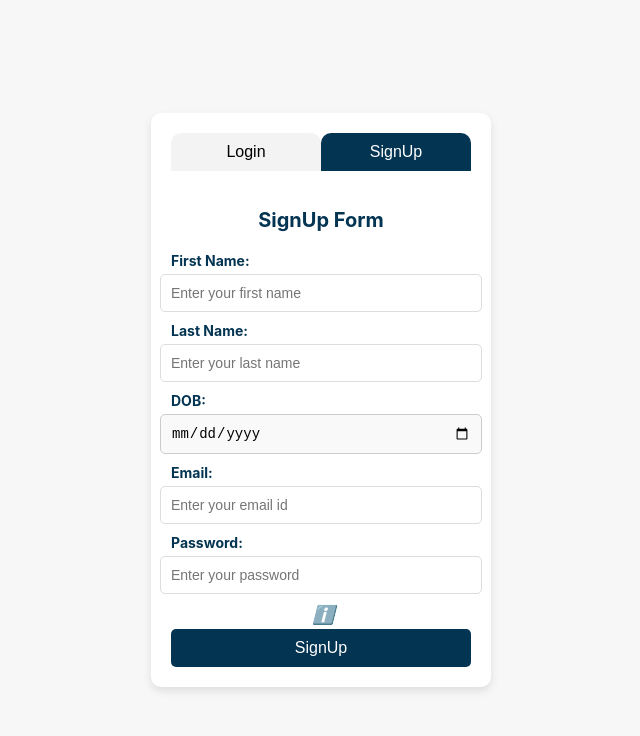
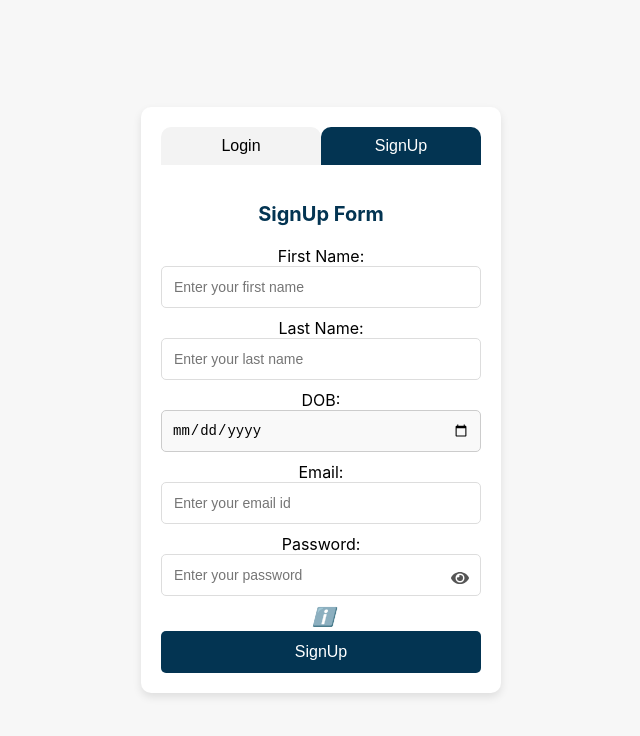
Before and after one commit to rick2001/socialmediaapp, a React (Create React App) app: page / in a window 1280 px wide. Both pictures are taken after a click on the button "SignUp". Shown: the top 736 px of the page, without its empty margins (319-959 px from the left). Built offline with nearby package versions, Linux system fonts and the light colour scheme.

Commit message:
commit-12

```diff
--- a/package.json
+++ b/package.json
@@ -9,8 +9,10 @@
     "@mui/material": "^6.4.3",
     "@reduxjs/toolkit": "^2.5.1",
     "cra-template": "1.2.0",
+    "lucide-react": "^0.475.0",
     "react": "^19.0.0",
     "react-dom": "^19.0.0",
+    "react-icons": "^5.5.0",
     "react-redux": "^9.2.0",
     "react-router-dom": "^7.1.5",
     "react-scripts": "5.0.1",
--- a/src/Components/Login.css
+++ b/src/Components/Login.css
@@ -6,14 +6,16 @@
   background-color: #f7f7f7;
 }
 
+
 .login-container .form-container {
   background-color: white;
   padding: 20px;
   border-radius: 10px;
   box-shadow: 0 4px 8px rgba(0, 0, 0, 0.1);
-  width: 300px;
+  width: 320px;
   text-align: center;
 }
+
 
 .login-container .form-toggle {
   display: flex;
@@ -22,7 +24,6 @@
 }
 
 .login-container .form-toggle button {
-
   width: 50%;
   padding: 10px;
   background-color: #f3f3f3;
@@ -38,6 +39,7 @@
   color: white;
 }
 
+
 .login-container .form {
   display: flex;
   flex-direction: column;
@@ -50,19 +52,69 @@
   color: #033452;
 }
 
+
 .login-container .form input {
   width: 100%;
-  padding: 10px;
+  padding: 12px;
   margin-bottom: 10px;
   border: 1px solid #ddd;
   border-radius: 5px;
   font-size: 14px;
+  height: 42px;
+  box-sizing: border-box;
 }
+
+.login-container .form input:focus {
+  border-color: #033452;
+  outline: none;
+  box-shadow: 0 0 5px rgba(3, 52, 82, 0.5);
+}
+
+
+.password-container {
+  display: flex;
+  align-items: center;
+  width: 100%;
+  position: relative;
+}
+
+.password-container input {
+  flex: 1;
+  width: 100%;
+  padding: 12px;
+  border: 1px solid #ddd;
+  border-radius: 5px;
+  font-size: 14px;
+  height: 42px;
+  box-sizing: border-box;
+}
+
+
+.password-container .eye-icon {
+  position: absolute;
+  right: 12px;
+  cursor: pointer;
+  font-size: 18px;
+  color: #555;
+}
+
+.password-container .eye-icon:hover {
+  color: #000;
+}
+
+
+.login-container .form input[type="date"] {
+  background-color: #f9f9f9;
+  border: 1px solid #ccc;
+  padding: 10px;
+  height: 42px;
+}
+
 
 .login-container .form button {
   margin-top: 4px;
   width: 100%;
-  padding: 10px;
+  padding: 12px;
   background-color: #033452;
   color: white;
   border: none;
@@ -75,27 +127,6 @@
 .login-container .form button:hover {
   background-color: #021f33;
 }
-
-
-.login-container .form .inputText {
-  align-self: flex-start;
-  font-size: 14px;
-  font-weight: bold;
-  color: #033452;
-  margin-bottom: 5px;
-}
-
-.login-container .form input[type="date"] {
-  background-color: #f9f9f9;
-  border: 1px solid #ccc;
-}
-
-.login-container .form input:focus {
-  border-color: #033452;
-  outline: none;
-  box-shadow: 0 0 5px rgba(3, 52, 82, 0.5);
-}
-
 
 
 .login-container .forgot-password {
@@ -114,19 +145,6 @@
   color: #0056b3;
 }
 
-.login-container .reset-password-container {
-  text-align: center;
-  width: 100%;
-}
-
-.login-container .reset-password-container input {
-  width: 100%;
-}
-
-.login-container .reset-password-container button {
-  margin-top: 10px;
-}
-
 
 .login-container .back-button {
   background: none;
@@ -143,16 +161,11 @@
 }
 
 
-.password-container {
-  display: flex;
-  align-items: center;
-  position: relative;
+.error-message {
+  color: red;
+  font-size: 12px;
 }
 
-.password-container input {
-  flex: 1;
-  padding-right: 30px;
-}
 
 .info-icon {
   margin-left: 5px;
@@ -172,7 +185,3 @@
   left: 20px;
   white-space: nowrap;
 }
-.error-message {
-  color: red;
-  font-size: 12px;
-}
--- a/src/Components/Login.js
+++ b/src/Components/Login.js
@@ -4,6 +4,8 @@ import { useNavigate } from 'react-router-dom';
 // import { resetUserPassword, signUpUser } from '../redux/counter/counterSlice';
 import './Login.css'
 import { toast } from 'react-toastify';
+import { Eye, EyeOff } from "lucide-react"
+import { FaEye, FaEyeSlash } from 'react-icons/fa';
 export const Login = () => {
     // const userDetails = useSelector(state => state.counter.userDetails)
     // const dispatch = useDispatch();
@@ -11,9 +13,12 @@ export const Login = () => {
     const [isLogin, setIsLogin] = useState(true);
     const [isResetPassword, setIsResetPassword] = useState(false);
     const [logInData, setLoginData] = useState({ userId: "", userPassword: "" })
-    const [signUpData, setSignUpData] = useState({ userId: "", userPassword: "", userFirstName: "", userLastName: "", userDateOfBirth: ""})
+    const [signUpData, setSignUpData] = useState({ userId: "", userPassword: "", userFirstName: "", userLastName: "", userDateOfBirth: "" })
     const [resetData, setResetData] = useState({ userId: "", newPassword: "" });
-    const [passwordError, setPasswordError] = useState("")
+    const [passwordError, setPasswordError] = useState("");
+    const [showPassword, setShowPassword] = useState(false);
+    const [showSignUpPassword, setShowSignUpPassword] = useState(false);
+    const [showResetPassword, setShowResetPassword] = useState(false);
 
     const handleOnclickLogin = (e) => {
         setLoginData({ ...logInData, [e.target.id]: e.target.value })
@@ -29,18 +34,18 @@ export const Login = () => {
 
             if (data.length > 0) {
                 toast.success("Logged in successfully..",
-                    {autoClose: 1000}
+                    { autoClose: 1000 }
                 )
                 navigate("/home");
             }
             else {
-                toast.error("Invalid credentials",{
-                    autoClose:1000
+                toast.error("Invalid credentials", {
+                    autoClose: 1000
                 })
             }
         } catch (error) {
             console.log("Logging error..", error)
-            toast.warning("Error connecting to server",{
+            toast.warning("Error connecting to server", {
                 autoClose: 1000
             })
         }
@@ -73,40 +78,40 @@ export const Login = () => {
             const checkResponse = await fetch(`http://localhost:5000/users?userId=${signUpData.userId}`);
             const existingUser = await checkResponse.json();
 
-            if(existingUser.length > 0){
+            if (existingUser.length > 0) {
                 toast.warning("User already exists! Please login")
-                setSignUpData({userId: "", userPassword: "", userFirstName: "", userLastName: "", userDateOfBirth: ""})
+                setSignUpData({ userId: "", userPassword: "", userFirstName: "", userLastName: "", userDateOfBirth: "" })
                 setIsLogin(true);
                 return;
             }
 
             // create a new user
-            const createNewUser = await fetch("http://localhost:5000/users",{
-                method:"POST",
-                headers:{
-                    "Content-Type":"application/json"
+            const createNewUser = await fetch("http://localhost:5000/users", {
+                method: "POST",
+                headers: {
+                    "Content-Type": "application/json"
                 },
                 body: JSON.stringify(signUpData)
             })
 
-            if (createNewUser.ok){
-                toast.success("Signed up successfully! Log in now..",{
-                    autoClose:2500
+            if (createNewUser.ok) {
+                toast.success("Signed up successfully! Log in now..", {
+                    autoClose: 2500
                 })
                 setIsLogin(true);
-                setSignUpData({userId: "", userPassword: "", userFirstName: "", userLastName: "", userDateOfBirth: ""})
+                setSignUpData({ userId: "", userPassword: "", userFirstName: "", userLastName: "", userDateOfBirth: "" })
             }
-            else{
-                toast.error("Sign up failed",{
-                    autoClose:1000
+            else {
+                toast.error("Sign up failed", {
+                    autoClose: 1000
                 })
             }
 
 
         } catch (error) {
-            console.log("Sign up error",error);
-            toast.error("Error signing up!",{
-                autoClose:1000
+            console.log("Sign up error", error);
+            toast.error("Error signing up!", {
+                autoClose: 1000
             })
 
         }
@@ -129,12 +134,12 @@ export const Login = () => {
 
 
     // auto populating
-    const handleForgetPassword = ()=>{
-        if(!logInData.userId){
+    const handleForgetPassword = () => {
+        if (!logInData.userId) {
             toast.warning("Please enter email first!")
             return;
         }
-        setResetData({userId: logInData.userId, newPassword: ""})
+        setResetData({ userId: logInData.userId, newPassword: "" })
         setIsResetPassword(true);
     }
 
@@ -152,8 +157,8 @@ export const Login = () => {
             const resetUserResponse = await fetch(`http://localhost:5000/users?userId=${resetData.userId}`)
             const data = await resetUserResponse.json();
 
-            if(data.length === 0){
-                toast.error("Email not found!",{autoClose:1000})
+            if (data.length === 0) {
+                toast.error("Email not found!", { autoClose: 1000 })
                 return;
             }
 
@@ -161,26 +166,26 @@ export const Login = () => {
 
             const user = data[0];
 
-            const updateResponse = await fetch(`http://localhost:5000/users/${user.id}`,{
-                method:"PATCH",
+            const updateResponse = await fetch(`http://localhost:5000/users/${user.id}`, {
+                method: "PATCH",
                 headers: {
-                    "Content-Type":"application/json"
+                    "Content-Type": "application/json"
                 },
-                body:JSON.stringify({userPassword:resetData.newPassword})
+                body: JSON.stringify({ userPassword: resetData.newPassword })
             })
 
-            if(updateResponse.ok){
-                toast.success("Password changed successfully! Please Login",{autoClose:1000})
-                setResetData({userId:"",newPassword:""});
+            if (updateResponse.ok) {
+                toast.success("Password changed successfully! Please Login", { autoClose: 1000 })
+                setResetData({ userId: "", newPassword: "" });
             }
-            else{
-                toast.error("Failed to reset password!",{autoClose:1000})
+            else {
+                toast.error("Failed to reset password!", { autoClose: 1000 })
             }
 
 
         } catch (error) {
-            console.log("Reset error:",error);
-            toast.error("Error resetting password",{autoClose:1000})
+            console.log("Reset error:", error);
+            toast.error("Error resetting password", { autoClose: 1000 })
         }
 
 
@@ -206,22 +211,22 @@ export const Login = () => {
     }
 
 
-    const validatePassword = (password)=>{
+    const validatePassword = (password) => {
         const passwordRegex = /^(?=.*[a-z])(?=.*[A-Z])(?=.*\d)(?=.*[@$!%*?&#])[A-Za-z\d@$!%*?&#]{8,}$/;
         return passwordRegex.test(password);
     }
 
 
     const handleOnClickSignUp = (e) => {
-        const {id, value} = e.target;
+        const { id, value } = e.target;
         setSignUpData({ ...signUpData, [id]: value });
 
-        if(id==="userPassword"){
-           if(!validatePassword(value)){
+        if (id === "userPassword") {
+            if (!validatePassword(value)) {
                 setPasswordError("Password must be at least 8 characters long and include an uppercase letter, a lowercase letter, a number, and a special character.")
                 e.target.style.border = "2px solid red"
             }
-            else{
+            else {
                 setPasswordError("");
                 e.target.style.border = "1px solid green"
             }
@@ -242,10 +247,16 @@ export const Login = () => {
                             <div className='form'>
                                 <h2>Login Form</h2>
                                 <input type="email" id='userId' name='userId' value={logInData.userId} placeholder='Email' onChange={handleOnclickLogin} />
-                                <input type="password" id='userPassword' name='userPassword' value={logInData.userPassword} placeholder='Password' onChange={handleOnclickLogin} />
+                                <div className='password-container'>
+                                    <input type={showPassword ? "text" : "password"} id='userPassword' name='userPassword' value={logInData.userPassword} placeholder='Password' onChange={handleOnclickLogin} />
+                                    <span className="eye-icon" onClick={() => setShowPassword(!showPassword)}>
+                                        {showPassword ? <FaEyeSlash size={20} /> : <FaEye size={20} />}
+                                    </span>
+                                </div>
                                 <button className="forgot-password" onClick={handleForgetPassword}>Forget Password?</button>
                                 <button onClick={handleLogin}>Login</button>
                             </div>
+
                         </>
                     ) : (
                         <>
@@ -260,7 +271,13 @@ export const Login = () => {
                                 <label className='inputText'>Email:</label>
                                 <input type="email" id='userId' name='userId' value={signUpData.userId} placeholder='Enter your email id' onChange={handleOnClickSignUp} />
                                 <label className='inputText'>Password:</label>
-                                <input type="password" id='userPassword' name='userPassword' value={signUpData.userPassword} placeholder='Enter your password' onChange={handleOnClickSignUp} />
+                                <div className='password-container'>
+                                    <input type={showSignUpPassword ? "text" : "password"} id='userPassword' name='userPassword' value={signUpData.userPassword} placeholder='Enter your password' onChange={handleOnClickSignUp} />
+                                    <span className='eye-icon' onClick={() => setShowSignUpPassword(!showSignUpPassword)}>
+                                        {showSignUpPassword ? <FaEyeSlash /> : <FaEye />}
+                                    </span>
+                                </div>
+
                                 <i className="info-icon" title="Must be 8+ characters, include uppercase, lowercase, number & special character">ℹ️</i>
                                 {/* <p className="password-hint">Must be 8+ characters, include uppercase, lowercase, number & special character.</p> */}
                                 {passwordError && <p className="error-message">{passwordError}</p>}
@@ -273,7 +290,12 @@ export const Login = () => {
                         <div className='form reset-password-container'>
                             <h2>Reset Password</h2>
                             <input type="email" id='userId' name='userId' value={resetData.userId} placeholder='Enter your Email' onChange={handleOnClickReset} />
-                            <input type="password" id='newPassword' name='newPassword' value={resetData.newPassword} placeholder='Enter New Password' onChange={handleOnClickReset} />
+                            <div className='password-container'>
+                                <input type={showResetPassword ? "text" : "password"} id='newPassword' name='newPassword' value={resetData.newPassword} placeholder='Enter New Password' onChange={handleOnClickReset} />
+                                <span className='eye-icon' onClick={() => setShowResetPassword(!showResetPassword)}>
+                                    {showResetPassword ? <FaEyeSlash /> : <FaEye />}
+                                </span>
+                            </div>
                             <button onClick={handleResetPassword}>Confirm Reset</button>
                             <button className="back-button" onClick={() => setIsResetPassword(false)}>Back to Login</button>
                         </div>
```
Also changed, not shown: 1 other file (tests, documents, lock files or other folders).
